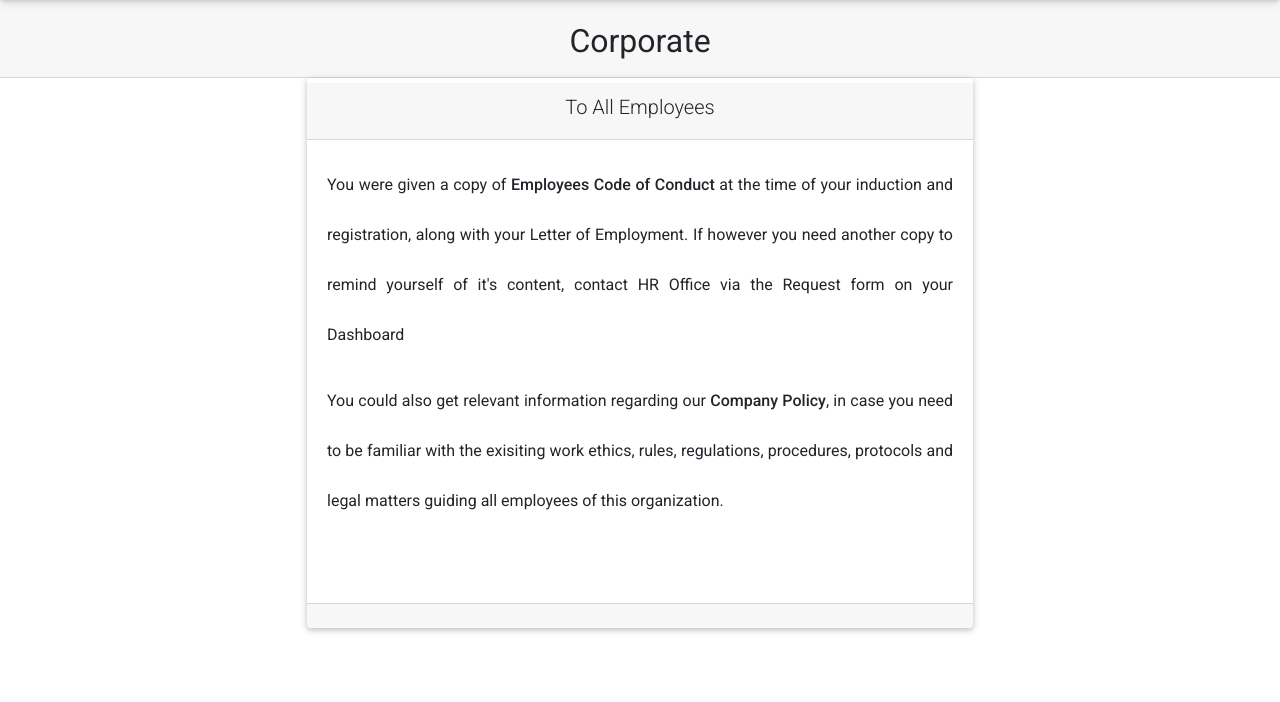
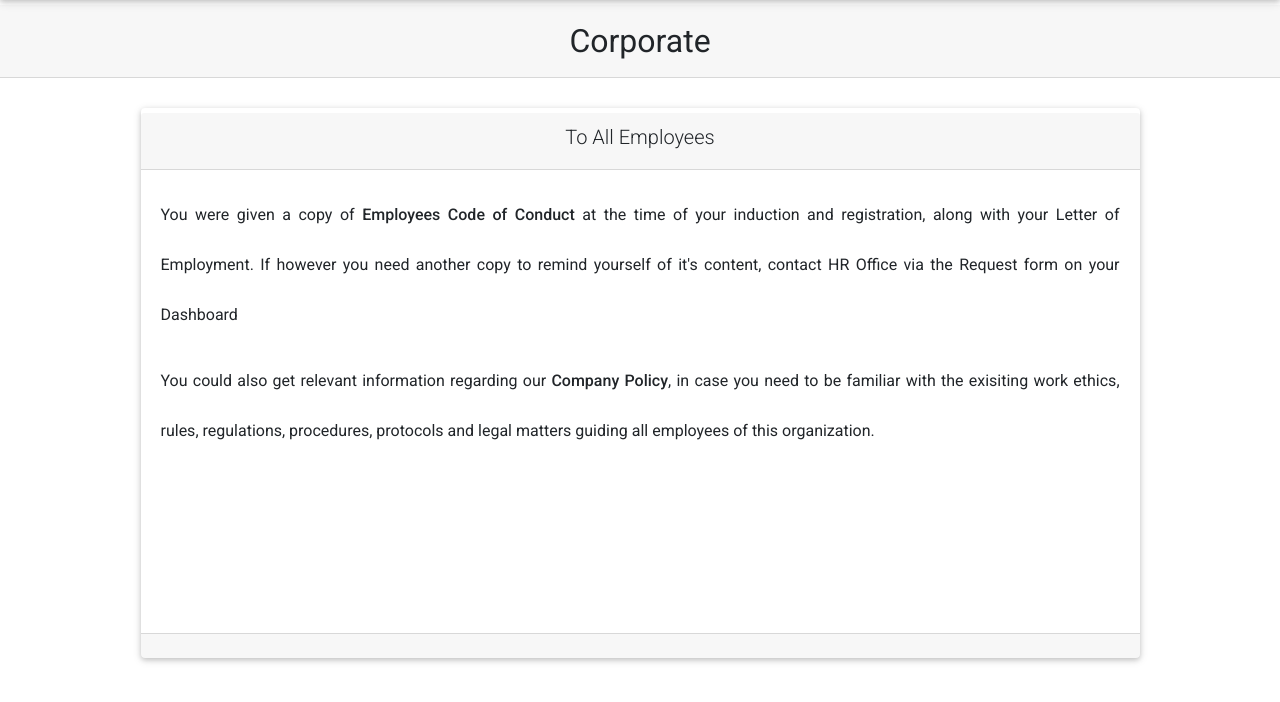
Before and after one commit to adey-px/hr-manager, a Flask app: page /corporate in a window 1280 px wide. Shown: the part 58-760 px from the top of the page. Run offline with Flask 2, Linux system fonts and the light colour scheme; some libraries are stand-ins or nearby versions.

Commit message:
Fixed bugs in templates

```diff
--- a/app.py
+++ b/app.py
@@ -473,4 +473,4 @@ def support():
 
 if __name__ == "__main__":
     app.run(host=os.environ.get("IP"),
-            port=int(os.environ.get("PORT")), debug=True)
+            port=int(os.environ.get("PORT")), debug=False)
--- a/static/js/script.js
+++ b/static/js/script.js
@@ -1,5 +1,5 @@
 $(document).ready(function(){
-  // Table search functionality for employee directory
+  // Live search functionality for employee directory
     $("#tableSearch").on("keyup", function() {
       var value = $(this).val().toLowerCase();
       $("#myTable tr").filter(function() {
@@ -29,6 +29,6 @@ $(document).ready(function(){
   // New employee form inputs validation ends
 });
 
-// Set focus for table search in employees directory
+// Set focus for Live search in employees directory
 document.getElementById("tableSearch").focus();
 // Focus for table search ends
--- a/templates/base.html
+++ b/templates/base.html
@@ -11,11 +11,6 @@
     <link rel="stylesheet" href="https://cdnjs.cloudflare.com/ajax/libs/mdbootstrap/4.19.1/css/mdb.min.css" type="text/css">
     <link rel="stylesheet" href="https://cdnjs.cloudflare.com/ajax/libs/hover.css/2.3.1/css/hover-min.css"
         integrity="sha512-csw0Ma4oXCAgd/d4nTcpoEoz4nYvvnk21a8VA2h2dzhPAvjbUIK6V3si7/g/HehwdunqqW18RwCJKpD7rL67Xg==" crossorigin="anonymous" />
-        <meta name="viewport" content="width=device-width, initial-scale=1" type="text/css">
-    <link rel="stylesheet" href="https://cdnjs.cloudflare.com/ajax/libs/font-awesome/5.13.0/css/all.min.css" type="text/css">
-    <link rel="stylesheet" href="//code.jquery.com/ui/1.12.1/themes/base/jquery-ui.css">
-    <script src="https://code.jquery.com/jquery-1.12.4.js"></script>
-    <script src="https://code.jquery.com/ui/1.12.1/jquery-ui.js"></script>
     <link rel="stylesheet" href="{{ url_for('static', filename='css/style.css') }}" type="text/css">
 
     {% block style %}
--- a/templates/corporate.html
+++ b/templates/corporate.html
@@ -9,7 +9,7 @@
         <div class="col-12">
             <div class="row">
                 <div class="card text-center mx-auto"
-                    style="width: 60%; height: 550px; line-height: 50px;">
+                    style="width: 90%; height: 550px; line-height: 50px; margin-top: 30px;">
                     <div class="card-header">
                         <h5> To All Employees</h5>
                     </div>
--- a/templates/new_employee.html
+++ b/templates/new_employee.html
@@ -61,7 +61,7 @@
 
                 <div class="md-form">
                     <textarea id="duties" name="duties" class="form-control rounded-0" rows="5"
-                        minlength="5" maxlength="50" required></textarea>
+                        minlength="5" maxlength="450" required></textarea>
                     <label for="message">Official Duties</label>
                 </div>
 
```
Also changed, not shown: README.md, static/css/style.css (line endings or trailing spaces), static/images/favicon.png.
